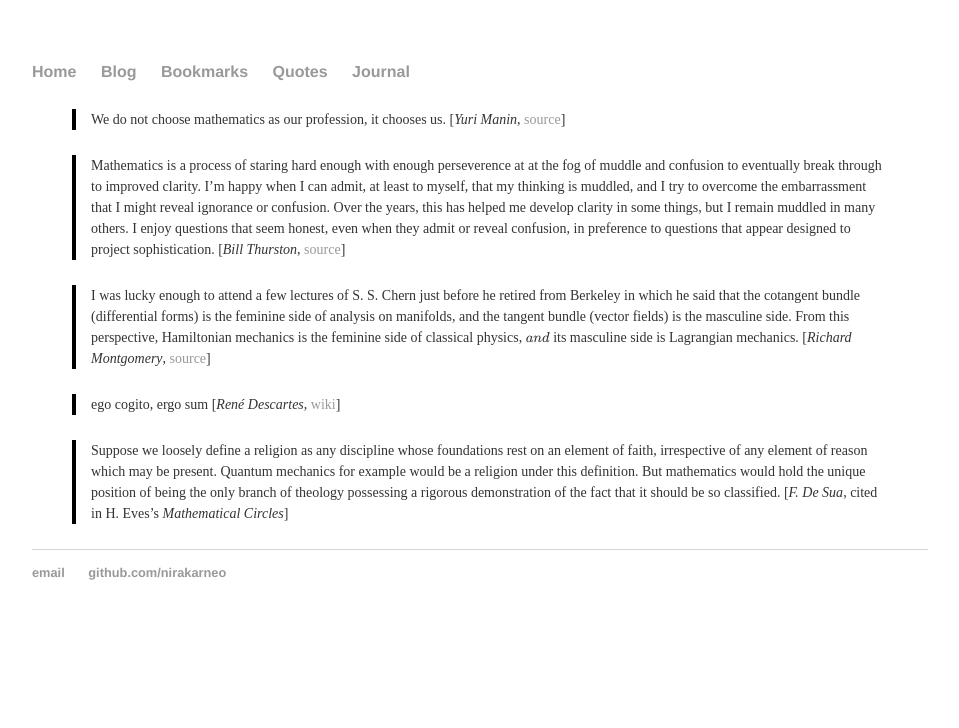
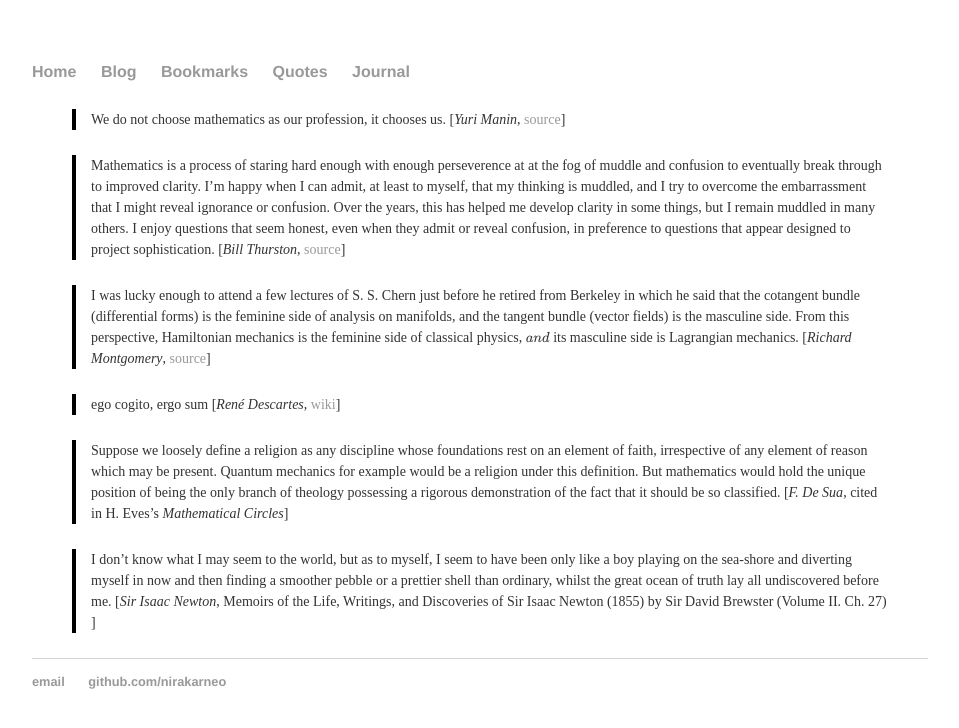
Before and after one commit to nirakarneo/nirakarneo.github.io, a Jekyll site: the page built from quotes/index.md, in a window 1280 px wide. Shown: the top 728 px of the page, without its empty margins (160-1119 px from the left). Built offline with Jekyll 4.4.1, drawn with Linux system fonts in a browser that asks for light colours; formulas are drawn with MathJax 3.

Commit message:
Update index.md

```diff
--- a/quotes/index.md
+++ b/quotes/index.md
@@ -13,3 +13,5 @@ title: Quotes
 > ego cogito, ergo sum [*René Descartes*, [wiki](https://en.wikipedia.org/wiki/Cogito_ergo_sum#Principles_of_Philosophy)]
 
 > Suppose we loosely define a religion as any discipline whose foundations rest on an element of faith, irrespective of any element of reason which may be present. Quantum mechanics for example would be a religion under this definition. But mathematics would hold the unique position of being the only branch of theology possessing a rigorous demonstration of the fact that it should be so classified. [*F. De Sua*, cited in H. Eves's *Mathematical Circles*]
+
+> I don't know what I may seem to the world, but as to myself, I seem to have been only like a boy playing on the sea-shore and diverting myself in now and then finding a smoother pebble or a prettier shell than ordinary, whilst the great ocean of truth lay all undiscovered before me. [*Sir Isaac Newton*, Memoirs of the Life, Writings, and Discoveries of Sir Isaac Newton (1855) by Sir David Brewster (Volume II. Ch. 27) ]
```
